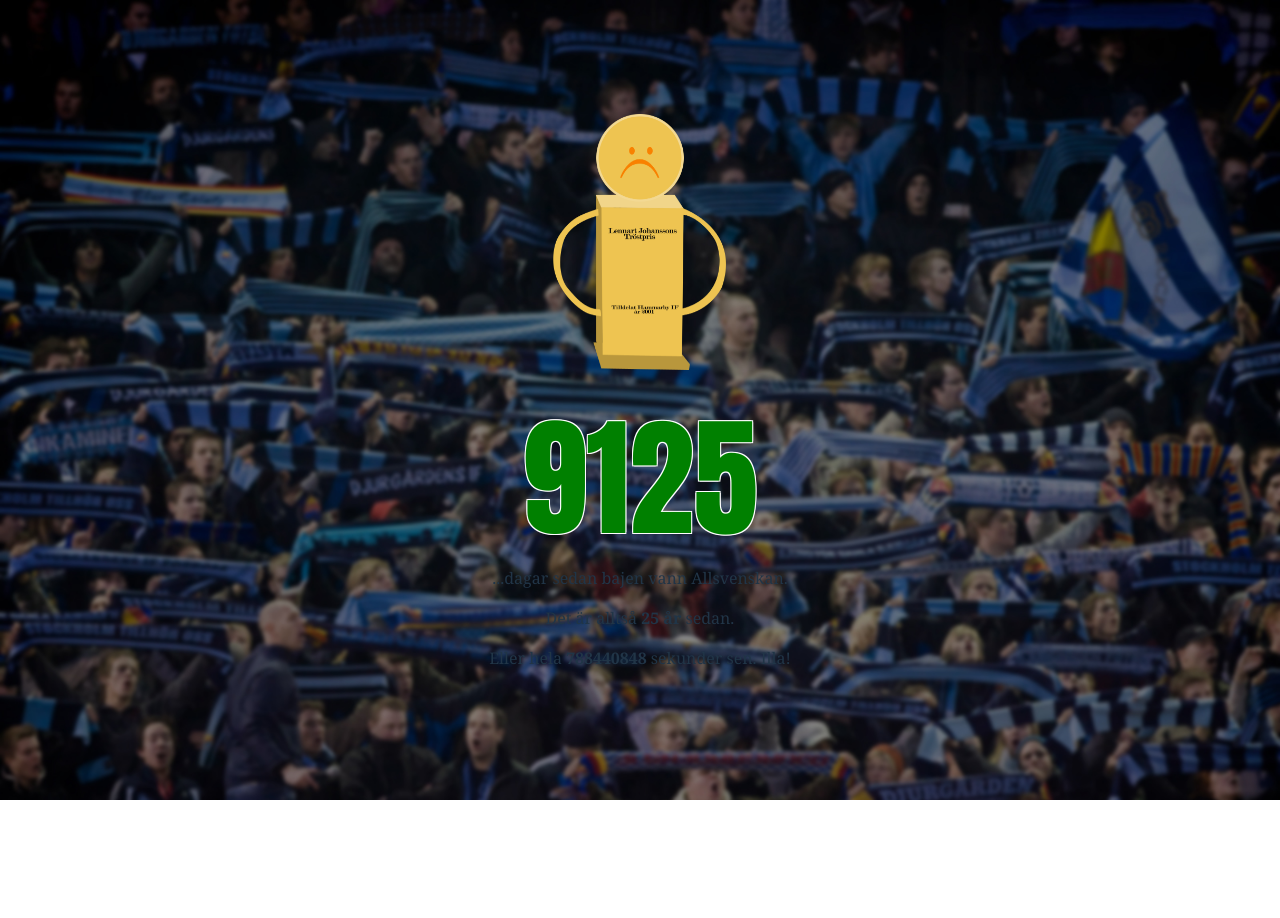
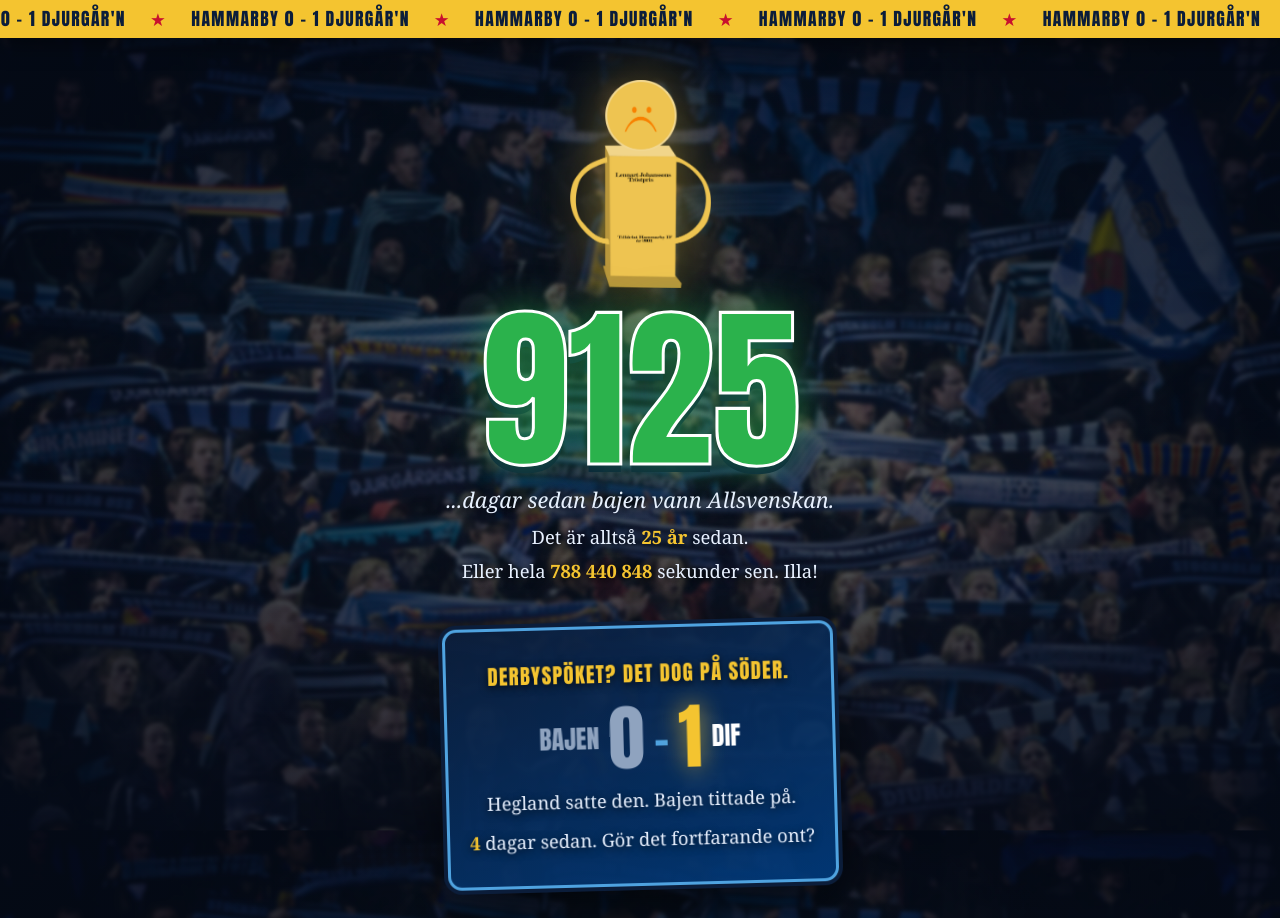
Before and after one commit to felky/Titelspoket, a Svelte app in the folder titelspoket/: page / in a window 1280 px wide. Before the commit the page ends 800 px from the top, so only its background shows below. Built offline with nearby package versions, Linux system fonts and the light colour scheme.

Commit message:
derbyvinst, hetsigare design
Co-Authored-By: Claude Opus 5.5 <noreply@anthropic.com>
Claude-Session: https://claude.ai/code/session_01X7Hwsoacgpg6DGav5GoDK3

```diff
--- a/titelspoket/index.html
+++ b/titelspoket/index.html
@@ -1,5 +1,5 @@
 <!DOCTYPE html>
-<html lang="en">
+<html lang="sv">
   <head>
     <script defer data-domain="titelspoket.se" src="https://plausible.io/js/script.js"></script>
     <meta charset="UTF-8" />
--- a/titelspoket/src/app.css
+++ b/titelspoket/src/app.css
@@ -3,7 +3,7 @@
   line-height: 1.5;
   font-weight: 400;
 
-  color-scheme: light dark;
+  color-scheme: dark;
   color: rgba(255, 255, 255, 0.87);
   background-color: #242424;
 
@@ -29,8 +29,11 @@ body {
   place-items: center;
   min-width: 320px;
   min-height: 100vh;
-  background-image: url('./assets/bluewall.jpg');
+  background-color: #0b1d3a;
+  background-image: radial-gradient(ellipse at center, rgba(11, 29, 58, 0.2), rgba(5, 12, 26, 0.85)), url('./assets/bluewall.jpg');
   background-size: cover;
+  background-position: center;
+  background-attachment: fixed;
 }
 
 h1 {
@@ -45,7 +48,7 @@ h1 {
 #app {
   max-width: 1280px;
   margin: 0 auto;
-  padding: 2rem;
+  padding: 2rem 1rem;
   text-align: center;
 }
 
@@ -67,16 +70,3 @@ button:focus,
 button:focus-visible {
   outline: 4px auto -webkit-focus-ring-color;
 }
-
-@media (prefers-color-scheme: light) {
-  :root {
-    color: #213547;
-    background-color: #ffffff;
-  }
-  a:hover {
-    color: #747bff;
-  }
-  button {
-    background-color: #f9f9f9;
-  }
-}
--- a/titelspoket/src/routes/vrak.svelte
+++ b/titelspoket/src/routes/vrak.svelte
@@ -2,48 +2,194 @@
     import lennarten from '../assets/lennarten.png';
 
     const lastVictory: number = Date.parse("2001-10-21");
+    const lastDerby: number = Date.parse("2026-10-11");
+    const dayMs = 1000 * 60 * 60 * 24;
 
-    let dateSinceWin: number = Date.now() - lastVictory;
-    let days = Math.round(dateSinceWin / (1000 * 60 * 60 * 24));
-    let years = Math.round(days / 365);
-    let seconds = Math.round(dateSinceWin / 1000);
+    let now: number = Date.now();
 
+    $: dateSinceWin = now - lastVictory;
+    $: days = Math.round(dateSinceWin / dayMs);
+    $: years = Math.round(days / 365);
+    $: seconds = Math.round(dateSinceWin / 1000).toLocaleString('sv-SE');
+    $: derbyDays = Math.max(0, Math.floor((now - lastDerby) / dayMs));
 
     setInterval(() => {
-      dateSinceWin = Date.now() - lastVictory;
-      days = Math.round(dateSinceWin / (1000 * 60 * 60 * 24));
-      years = Math.round(days / 365);
-      seconds = Math.round(dateSinceWin / 1000);
+      now = Date.now();
     }, 1000);
 
+    const ticker = Array(8).fill("HAMMARBY 0 - 1 DJURGÅR'N");
   </script>
+
+  <div class="ticker" aria-hidden="true">
+    <div class="ticker-track">
+      {#each [...ticker, ...ticker] as t}
+        <span>{t}</span><span class="star">★</span>
+      {/each}
+    </div>
+  </div>
 
   <main>
     <img src={lennarten} alt='Lennarts Tröstpris' class="lennarten animated infinite tada delay-2s">
-        <h1 class="main-text">{ days } </h1>
-        <p>...dagar sedan bajen vann Allsvenskan.</p>
+
+    <h1 class="main-text">{ days }</h1>
+    <p class="lead">...dagar sedan bajen vann Allsvenskan.</p>
     <p>Det är alltså <b>{ years } år</b> sedan.</p>
-        <p>Eller hela <b>{seconds}</b> sekunder sen. Illa!</p>
+    <p>Eller hela <b class="secs">{ seconds }</b> sekunder sen. Illa!</p>
+
+    <section class="derby">
+      <p class="kicker">Derbyspöket? Det dog på Söder.</p>
+      <div class="score">
+        <span class="team">Bajen</span>
+        <span class="goals">0</span>
+        <span class="sep">-</span>
+        <span class="goals win">1</span>
+        <span class="team win">DIF</span>
+      </div>
+      <p>Hegland satte den. Bajen tittade på.</p>
+      <p class="since"><b>{ derbyDays }</b> {derbyDays === 1 ? 'dag' : 'dagar'} sedan. Gör det fortfarande ont?</p>
+    </section>
   </main>
 
   <style>
+    .ticker {
+      position: fixed;
+      top: 0;
+      left: 0;
+      right: 0;
+      overflow: hidden;
+      background: #f4c430;
+      color: #0b1d3a;
+      font-family: 'Anton', sans-serif;
+      font-size: 1.1rem;
+      letter-spacing: 0.08em;
+      padding: 0.35rem 0;
+      z-index: 10;
+      box-shadow: 0 4px 24px rgba(0, 0, 0, 0.5);
+    }
+
+    .ticker-track {
+      display: inline-flex;
+      gap: 1.5rem;
+      white-space: nowrap;
+      animation: scroll 30s linear infinite;
+    }
+
+    .star {
+      color: #c8102e;
+    }
+
+    @keyframes scroll {
+      from { transform: translateX(0); }
+      to { transform: translateX(-50%); }
+    }
+
+    main {
+      padding-top: 3rem;
+    }
+
     .lennarten {
-        height: 16rem;
+      height: 13rem;
+      filter: drop-shadow(0 0 30px rgba(244, 196, 48, 0.45));
     }
 
     p {
-        font-family: 'Georgia';
+      font-family: 'Georgia', serif;
+      font-size: 1.15rem;
+      margin: 0.4rem 0;
+      color: #e8f1ff;
+      text-shadow: 0 2px 8px rgba(0, 0, 0, 0.8);
+    }
+
+    b {
+      color: #f4c430;
+    }
+
+    .lead {
+      font-size: 1.35rem;
+      font-style: italic;
+    }
+
+    .secs {
+      font-variant-numeric: tabular-nums;
     }
 
     .main-text {
       user-select: none;
-      width: 300px;
-      margin: auto;
-      margin-top: 10%;
-      font-family: 'Anton';
-      font-size: 130px;
-      text-align: center;
-      text-shadow: -1px -1px 0 rgb(255, 255, 255), 1px -1px 0 rgb(255, 255, 255), -1px 1px 0 rgb(255, 255, 255), 1px 1px 0 rgb(255, 255, 255);
-      color: green;
+      margin: 0.5rem auto 0;
+      font-family: 'Anton', sans-serif;
+      font-size: clamp(6rem, 22vw, 11rem);
+      line-height: 1;
+      font-variant-numeric: tabular-nums;
+      color: #2bb24c;
+      -webkit-text-stroke: 3px #fff;
+      text-shadow: 0 0 40px rgba(43, 178, 76, 0.6), 0 8px 0 #0b1d3a;
+      animation: throb 2.4s ease-in-out infinite;
+    }
+
+    @keyframes throb {
+      0%, 100% { transform: scale(1); }
+      50% { transform: scale(1.04); }
+    }
+
+    .derby {
+      margin: 2.5rem auto 0;
+      max-width: 30rem;
+      padding: 1.5rem 1.25rem;
+      background: linear-gradient(160deg, rgba(11, 29, 58, 0.92), rgba(0, 61, 130, 0.85));
+      border: 3px solid #4fa3e0;
+      border-radius: 14px;
+      box-shadow: 0 0 0 4px #0b1d3a, 0 20px 60px rgba(0, 0, 0, 0.6);
+      transform: rotate(-1.5deg);
+    }
+
+    .kicker {
+      font-family: 'Anton', sans-serif;
+      text-transform: uppercase;
+      letter-spacing: 0.06em;
+      font-size: 1.3rem;
+      color: #f4c430;
+    }
+
+    .score {
+      display: flex;
+      align-items: center;
+      justify-content: center;
+      gap: 0.6rem;
+      margin: 0.75rem 0;
+      font-family: 'Anton', sans-serif;
+      text-transform: uppercase;
+    }
+
+    .team {
+      font-size: 1.6rem;
+      color: #8fa3bf;
+    }
+
+    .team.win {
+      color: #fff;
+    }
+
+    .goals {
+      font-size: 4.5rem;
+      line-height: 1;
+      color: #8fa3bf;
+    }
+
+    .goals.win {
+      color: #f4c430;
+      text-shadow: 0 0 24px rgba(244, 196, 48, 0.7);
+    }
+
+    .sep {
+      font-size: 3rem;
+      color: #4fa3e0;
+    }
+
+    .since {
+      margin-top: 0.75rem;
+    }
+
+    @media (prefers-reduced-motion: reduce) {
+      .ticker-track, .main-text { animation: none; }
     }
   </style>
```
Lines whose indentation alone changed are shown as unchanged.
